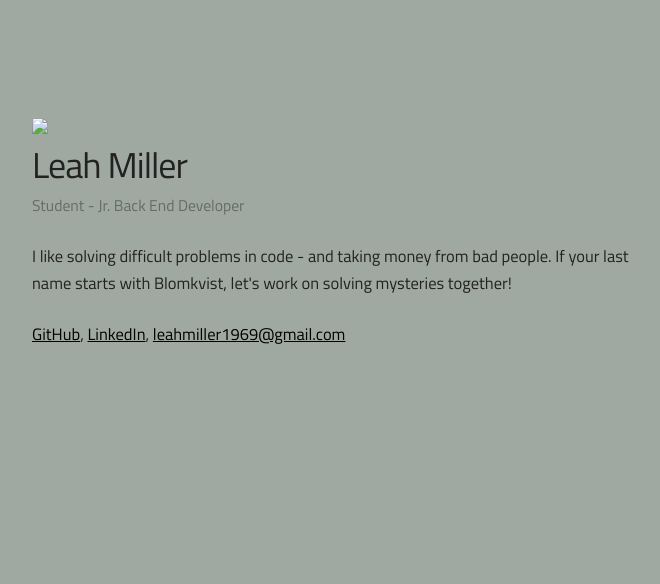
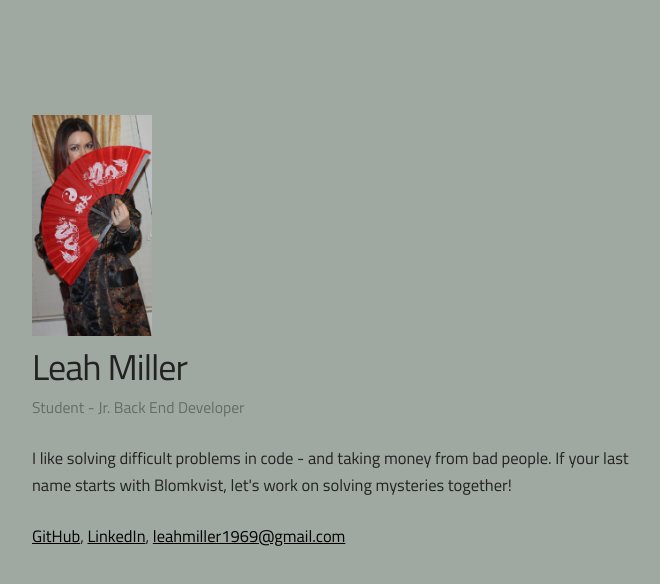
Before and after one commit to KillahDillah/killahdillah.github.io, a plain HTML site: page index.html in a window 1280 px wide. Shown: the whole page, without its empty margins (128-788 px from the left). Drawn offline with Linux system fonts and the light colour scheme.

Commit message:
picture added

```diff
--- a/index.html
+++ b/index.html
@@ -35,7 +35,7 @@
   <div class="container">
     <div class="row">
       <div class="two-thirds column" style="margin-top: 12%">
-        <img src="images/profile-picture.png" width="120" height"120"><br />
+        <img src="./me.jpg" width="120" height"120"><br />
         <h3>Leah Miller</h3>
         <p class="title">Student - Jr. Back End Developer</p>
         <p>I like solving difficult problems in code - and taking money from bad people. If your last name starts with Blomkvist, let's work on solving mysteries together!</p>
```
Also changed, not shown: me.jpg (added), 1 other file.
